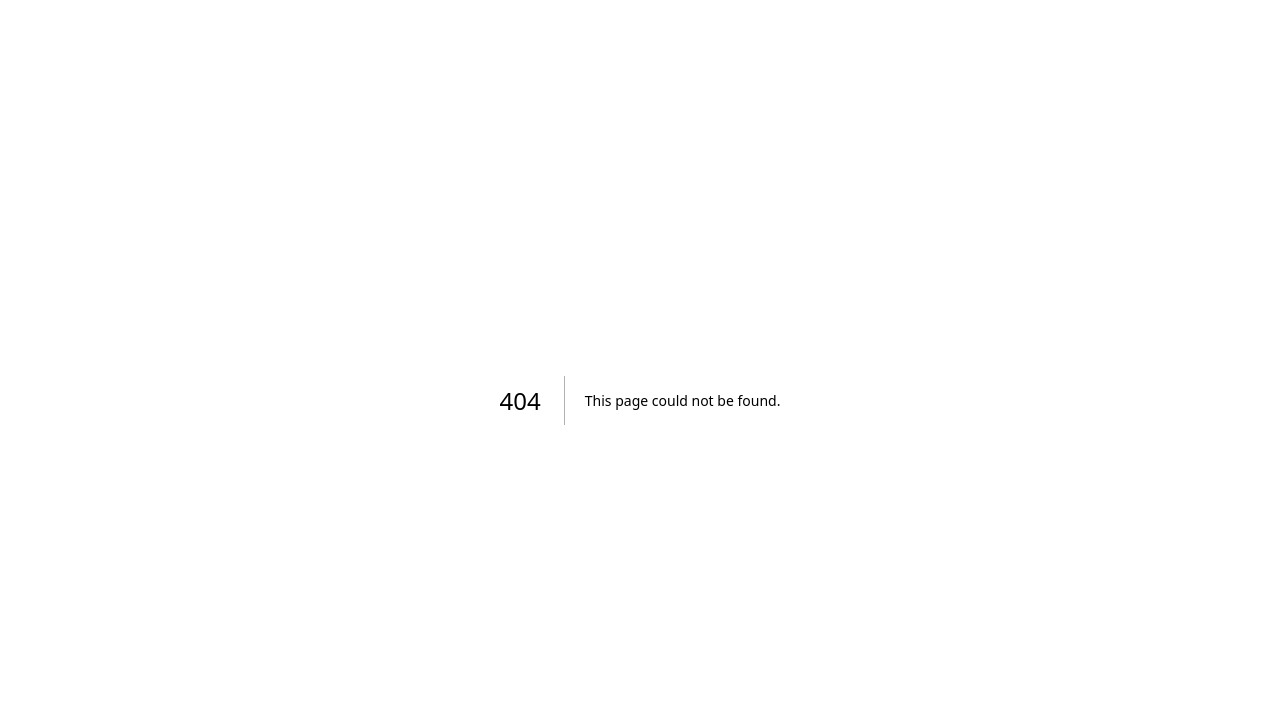
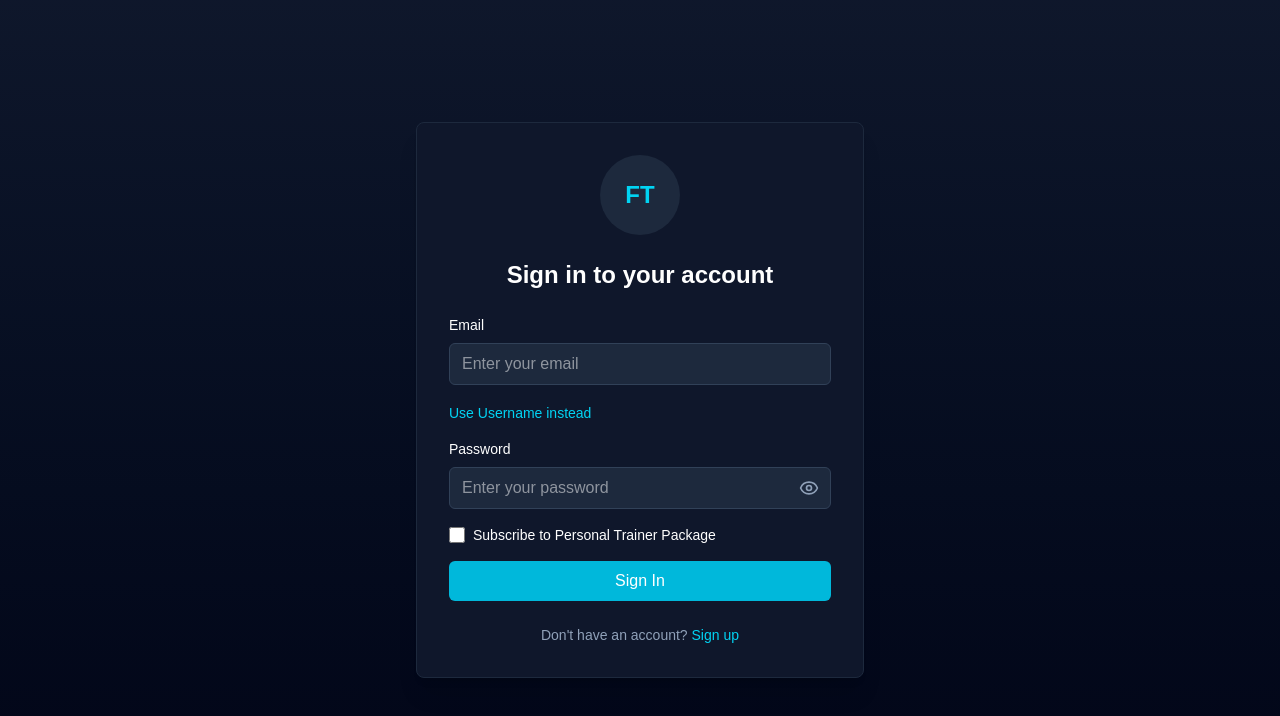
Before and after one commit to Sisyphus-Training/Sisyphus, a Next.js app in the folder sisyphus/: page /auth/login in a window 1280 px wide. Before the commit this address had no page. Shown: the top 716 px of the page. Built offline with nearby package versions, Linux system fonts and the light colour scheme.

Commit message:
feat(auth): Implement login form with email/username toggle and trainer package option

```diff
--- /dev/null
+++ b/sisyphus/src/app/auth/login/login-form.tsx
@@ -0,0 +1,139 @@
+"use client"
+
+import type React from "react"
+import { useState } from "react"
+import { useRouter } from "next/navigation"
+import { EyeIcon, EyeOffIcon } from "lucide-react"
+import { Label } from "@/components/ui/label"
+import { Input } from "@/components/ui/input"
+import { Button } from "@/components/ui/button"
+
+export function LoginForm() {
+  const [identifier, setIdentifier] = useState("")
+  const [isEmailMode, setIsEmailMode] = useState(true) // Toggle between Email and Username
+  const [password, setPassword] = useState("")
+  const [showPassword, setShowPassword] = useState(false)
+  const [subscribeTrainerPackage, setSubscribeTrainerPackage] = useState(false)
+  const [errors, setErrors] = useState<{ identifier?: string; password?: string }>({})
+  const [isLoading, setIsLoading] = useState(false)
+  const router = useRouter()
+
+  const validateForm = () => {
+    const newErrors: { identifier?: string; password?: string } = {}
+
+    if (!identifier) {
+      newErrors.identifier = isEmailMode ? "Email is required" : "Username is required"
+    } else if (isEmailMode && !/\S+@\S+\.\S+/.test(identifier)) {
+      newErrors.identifier = "Email is invalid"
+    } else if (!isEmailMode && !/^[a-zA-Z0-9_]+$/.test(identifier)) {
+      newErrors.identifier = "Username can only contain letters, numbers, and underscores"
+    }
+
+    if (!password) {
+      newErrors.password = "Password is required"
+    } else if (password.length < 6) {
+      newErrors.password = "Password must be at least 6 characters"
+    }
+
+    setErrors(newErrors)
+    return Object.keys(newErrors).length === 0
+  }
+
+  const handleSubmit = async (e: React.FormEvent) => {
+    e.preventDefault()
+
+    if (!validateForm()) return
+
+    setIsLoading(true)
+
+    try {
+      // Simulate API call
+      await new Promise((resolve) => setTimeout(resolve, 1000))
+
+      if (subscribeTrainerPackage) {
+        router.push("/subscription/payment")
+      } else {
+        router.push("/dashboard")
+      }
+    } catch (error) {
+      console.error("Login failed:", error)
+      setErrors({ identifier: "Invalid email/username or password" })
+    } finally {
+      setIsLoading(false)
+    }
+  }
+
+  return (
+    <form onSubmit={handleSubmit} className="space-y-4">
+      <div className="space-y-2">
+        <Label htmlFor="identifier" className="text-white">
+          {isEmailMode ? "Email" : "Username"}
+        </Label>
+        <div className="relative">
+          <Input
+            id="identifier"
+            type="text"
+            value={identifier}
+            onChange={(e) => setIdentifier(e.target.value)}
+            placeholder={isEmailMode ? "Enter your email" : "Enter your username"}
+            className="bg-slate-800 text-white border-slate-700 focus:border-cyan-400 focus:ring-cyan-400"
+          />
+          {errors.identifier && <p className="mt-1 text-xs text-red-500">{errors.identifier}</p>}
+        </div>
+      </div>
+
+      <button
+        type="button"
+        onClick={() => {
+          setIsEmailMode(!isEmailMode)
+          setIdentifier("")
+          setErrors({})
+        }}
+        className="text-cyan-400 text-sm hover:underline"
+      >
+        {isEmailMode ? "Use Username instead" : "Use Email instead"}
+      </button>
+
+      <div className="space-y-2">
+        <Label htmlFor="password" className="text-white">
+          Password
+        </Label>
+        <div className="relative">
+          <Input
+            id="password"
+            type={showPassword ? "text" : "password"}
+            value={password}
+            onChange={(e) => setPassword(e.target.value)}
+            placeholder="Enter your password"
+            className="bg-slate-800 text-white border-slate-700 focus:border-cyan-400 focus:ring-cyan-400 pr-10"
+          />
+          <button
+            type="button"
+            onClick={() => setShowPassword(!showPassword)}
+            className="absolute right-3 top-1/2 -translate-y-1/2 text-slate-400"
+          >
+            {showPassword ? <EyeOffIcon className="h-5 w-5" /> : <EyeIcon className="h-5 w-5" />}
+          </button>
+          {errors.password && <p className="mt-1 text-xs text-red-500">{errors.password}</p>}
+        </div>
+      </div>
+
+      <div className="flex items-center space-x-2">
+        <input
+          type="checkbox"
+          id="trainer-package"
+          checked={subscribeTrainerPackage}
+          onChange={() => setSubscribeTrainerPackage(!subscribeTrainerPackage)}
+          className="h-4 w-4 text-cyan-500 border-gray-300 rounded focus:ring-cyan-400"
+        />
+        <Label htmlFor="trainer-package" className="text-white">
+          Subscribe to Personal Trainer Package
+        </Label>
+      </div>
+
+      <Button type="submit" className="w-full bg-cyan-500 hover:bg-cyan-600 text-white" disabled={isLoading}>
+        {isLoading ? "Signing in..." : "Sign In"}
+      </Button>
+    </form>
+  )
+}
--- /dev/null
+++ b/sisyphus/src/app/auth/login/page.tsx
@@ -0,0 +1,26 @@
+import Link from "next/link"
+import { LoginForm } from "./login-form"
+
+export default function Home() {
+  return (
+    <main className="flex min-h-screen flex-col items-center justify-center bg-gradient-to-b from-slate-900 to-slate-950 p-4">
+      <div className="w-full max-w-md rounded-lg border border-slate-800 bg-slate-900 p-8 shadow-xl">
+        <div className="mb-6 flex flex-col items-center justify-center">
+          <div className="flex h-20 w-20 items-center justify-center rounded-full bg-slate-800">
+            <span className="text-2xl font-bold text-cyan-400">FT</span>
+          </div>
+          <h1 className="mt-6 text-center text-2xl font-bold text-white">Sign in to your account</h1>
+        </div>
+
+        <LoginForm />
+
+        <p className="mt-6 text-center text-sm text-slate-400">
+          Don&apos;t have an account?{" "}
+          <Link href="/signup" className="text-cyan-400 hover:underline">
+            Sign up
+          </Link>
+        </p>
+      </div>
+    </main>
+  )
+}
--- a/sisyphus/src/app/page.tsx
+++ b/sisyphus/src/app/page.tsx
@@ -1,9 +1,10 @@
 import Image from "next/image";
+import LoginPage from "./auth/login/page";
 
 export default function Home() {
   return (
     <div>
-      Home
+      <LoginPage/>
     </div>
   );
 }
--- /dev/null
+++ b/sisyphus/src/components/ui/button.tsx
@@ -0,0 +1,15 @@
+import React from "react"
+
+interface ButtonProps extends React.ButtonHTMLAttributes<HTMLButtonElement> {
+  className?: string
+}
+
+export const Button: React.FC<ButtonProps> = ({ className = "", ...props }) => {
+  return (
+    <button
+      {...props}
+      className={`px-4 py-2 rounded-md font-medium transition duration-200 ease-in-out
+        bg-cyan-500 hover:bg-cyan-600 text-white disabled:opacity-50 ${className}`}
+    />
+  )
+}
--- /dev/null
+++ b/sisyphus/src/components/ui/input.tsx
@@ -0,0 +1,15 @@
+import React from "react"
+
+interface InputProps extends React.InputHTMLAttributes<HTMLInputElement> {
+  className?: string
+}
+
+export const Input: React.FC<InputProps> = ({ className = "", ...props }) => {
+  return (
+    <input
+      {...props}
+      className={`w-full px-3 py-2 rounded-md border border-gray-600 focus:outline-none
+        focus:ring-2 focus:ring-cyan-400 focus:border-cyan-400 bg-gray-800 text-white ${className}`}
+    />
+  )
+}
--- /dev/null
+++ b/sisyphus/src/components/ui/label.tsx
@@ -0,0 +1,11 @@
+import React from "react"
+
+interface LabelProps extends React.LabelHTMLAttributes<HTMLLabelElement> {
+  className?: string
+}
+
+export const Label: React.FC<LabelProps> = ({ className = "", ...props }) => {
+  return (
+    <label {...props} className={`block text-sm font-medium text-white ${className}`} />
+  )
+}
--- /dev/null
+++ b/sisyphus/src/lib/auth.ts
@@ -0,0 +1,15 @@
+export async function login(identifier: string, password: string) {
+    try {
+      const res = await fetch("/api/auth/login", {
+        method: "POST",
+        body: JSON.stringify({ identifier, password }),
+        headers: { "Content-Type": "application/json" }
+      })
+
+      if (!res.ok) throw new Error("Invalid credentials")
+
+      return await res.json()
+    } catch (error) {
+      throw new Error("Login failed")
+    }
+  }
```
Also changed, not shown: sisyphus/package.json (+7 -6 lines), 1 other file (tests, documents, lock files or other folders).
